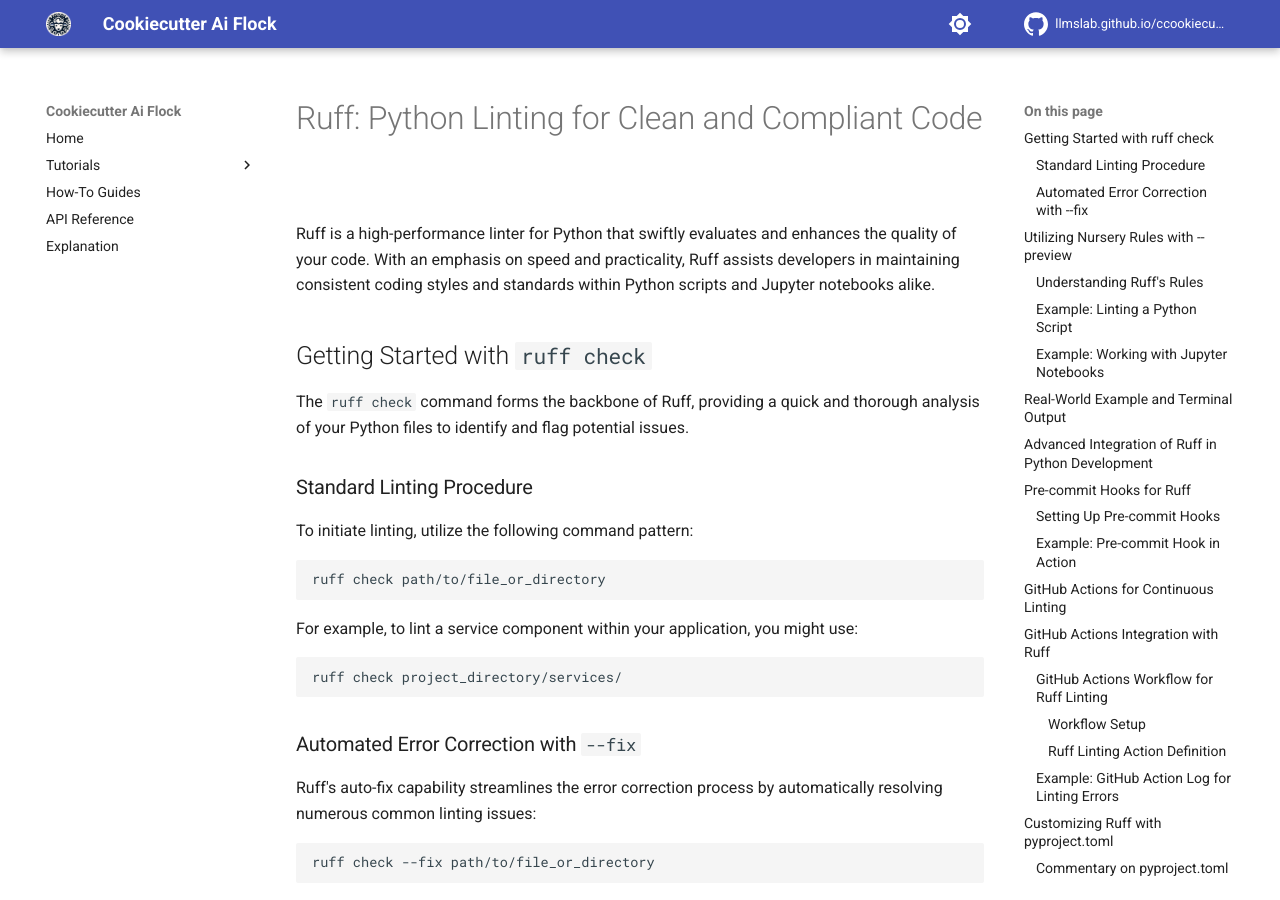
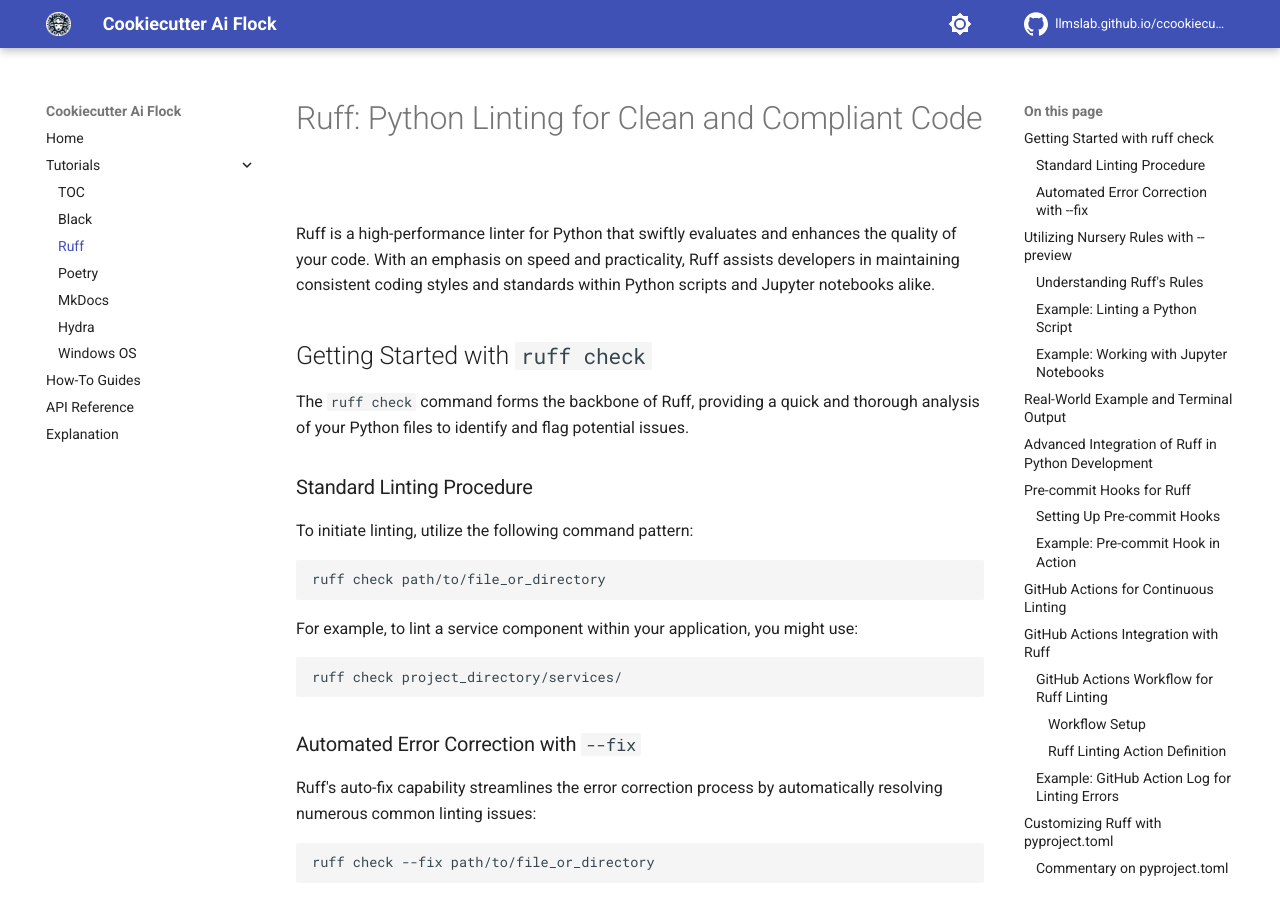
Before and after one commit to LLMsLab/cookiecutter-ai-flock, an MkDocs documentation site: the page built from docs/tutorials/ruff-linter.md, in a window 1280 px wide and 900 px high. Built offline with MkDocs 1.6.1 and Material for MkDocs 9.7.7, drawn with Linux system fonts in a browser that asks for light colours; comment, search, counter and statistics services are not loaded.

```diff
--- a/mkdocs.yml
+++ b/mkdocs.yml
@@ -86,6 +86,7 @@
   - Tutorials:
     - TOC: tutorials/turorials-intro.md
     - Black: tutorials/black-formatter.md
+    - Ruff: tutorials/ruff-linter.md
     - Poetry: tutorials/poetry.md
     - MkDocs: tutorials/mkdocs-docs.md
     - Hydra: tutorials/hydra-config.md
```
